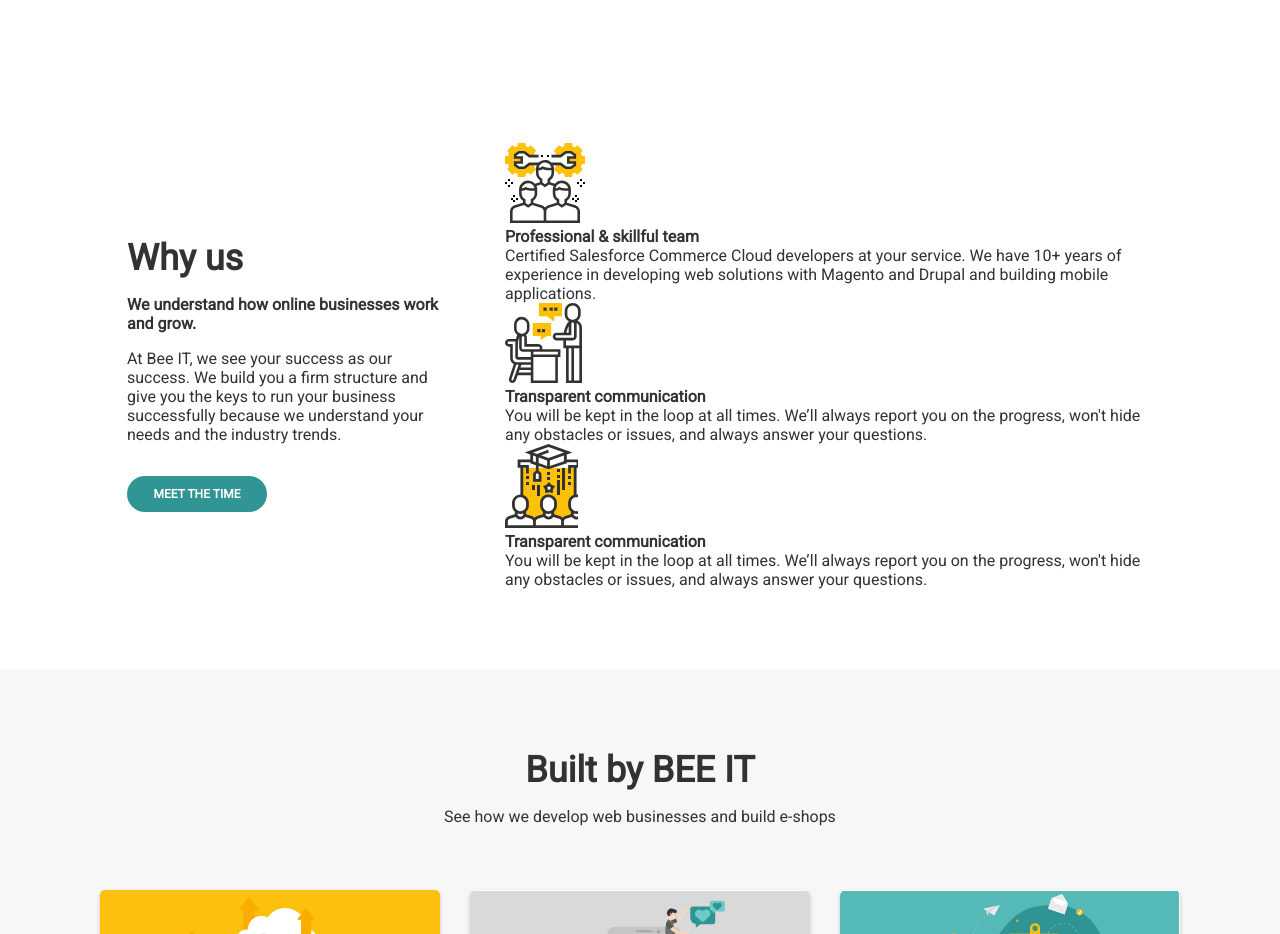
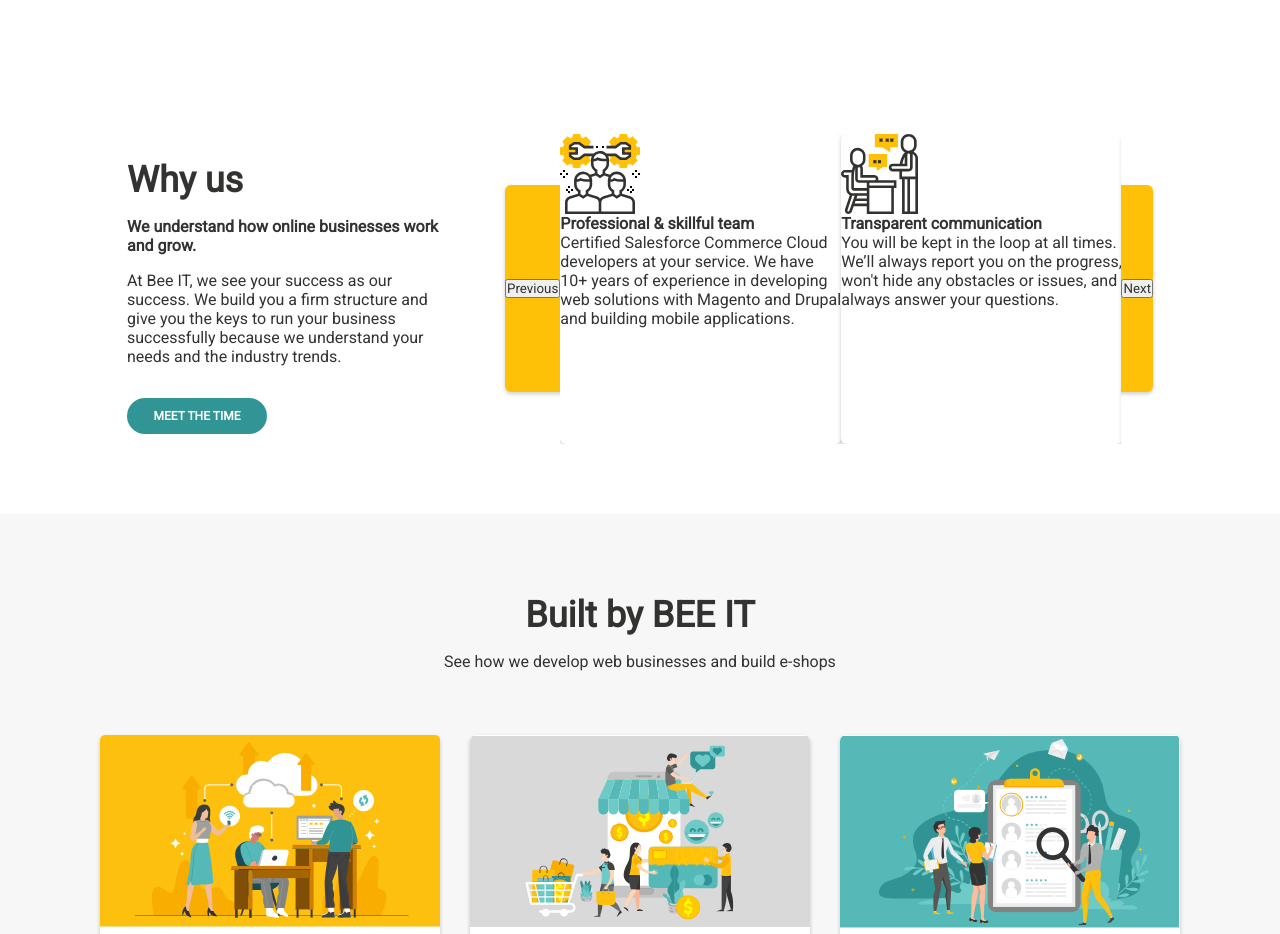
Before and after one commit to DijanaKosovac/Bee-IT-Website, a website: page index.html in a window 1280 px wide. Shown: the part 3580-4514 px from the top of the page. Drawn offline with nearby package versions, Linux system fonts and the light colour scheme.

Commit message:
Slider initialized

```diff
--- a/index.html
+++ b/index.html
@@ -6,7 +6,7 @@
     <meta name="viewport" content="width=device-width, initial-scale=1.0">
     <title>Bee IT</title>
     <link rel="stylesheet" href="./src/css/global.css">
-    <link rel="stylesheet" type="text/css" href="//cdn.jsdelivr.net/npm/slick-carousel@1.8.1/slick/slick.css"/>
+    <link rel="stylesheet" href="https://cdnjs.cloudflare.com/ajax/libs/slick-carousel/1.9.0/slick.min.css"/>
 </head>
 
 <body>
@@ -81,11 +81,11 @@
                     </div>
                 </div>
         </section>
-        </div>
+    </div>
 
     <section class="partnerships">
         <div class="container">
-        <div class="skew">
+          <div class="skew">
             <div class="partnership-content">
                 <div class="partnership-caption">
                     <h1>How we build partnerships</h1>
@@ -150,10 +150,14 @@
                         <h4>Transparent communication</h4>
                         <p>You will be kept in the loop at all times. We’ll always report you on the progress, won't hide any obstacles or issues, and always answer your questions.</p>
                     </div>
+                    <div class="slider_items">
+                        <img src="./src/images/team1.png" alt="team">
+                        <h4>Professional & skillful team</h4>
+                        <p>Certified Salesforce Commerce Cloud developers at your service. We have 10+ years of experience in developing web solutions with Magento and Drupal and building mobile applications.</p>
+                    </div>
             </div>
         </section>
     </div>
-
 
         <section class="blog">
             <div class="container">
@@ -202,7 +206,6 @@
             </div>
         </section>
 
-
     <section class="contact">
         <div class="container">
             <div class="contact-content">
@@ -213,8 +216,6 @@
             </div>
         </div>
        </section>
-
-
 
        <footer>
            <div class="container">
@@ -231,7 +232,9 @@
                </div>
            </div>
        </footer>
-       <script type="text/javascript" src="//cdn.jsdelivr.net/npm/slick-carousel@1.8.1/slick/slick.min.js"></script>
+       <script src="https://ajax.googleapis.com/ajax/libs/jquery/3.5.1/jquery.min.js"></script>
+       <script src=" https://cdnjs.cloudflare.com/ajax/libs/slick-carousel/1.9.0/slick.min.js"></script>
+       <script src="./src/js/main.js"></script>
 </body>
 
 </html>
--- /dev/null
+++ b/src/js/main.js
@@ -0,0 +1,5 @@
+$('.slider').slick({
+    infinite: false,
+    slidesToShow: 2,
+    slidesToScroll: 1
+});
--- a/src/scss/global.scss
+++ b/src/scss/global.scss
@@ -213,20 +213,19 @@
 
     .slider {
         width: 60%;
+        @include flex(center, center, nowrap);
+        height: 207px;
+        border-radius: 6px;
+        background: $yellow;
+        box-shadow: 0px 2px 4px rgba(0, 0, 0, 0.2);
 
-        .slider-bkg {
-            @include flex(center, center, nowrap);
-            width: 100%;
-            height: 207px;
+        .slider_items {
+            width: 310px;
+            height: 310px;
             border-radius: 6px;
-            background: #fec108;
+            background-color: $primary-white;
+            position: relative;
             box-shadow: 0px 2px 4px rgba(0, 0, 0, 0.2);
-
-            .slide {
-                width: 310px;
-                height: 310px;
-                border-radius: 6px;
-            }
         }
     }
 }
```
Also changed, not shown: src/css/global.css, src/images/next-arrow.png (renamed from src/images/arrow_right dark.png), src/images/prev-arrow.png (renamed from src/images/baseline-arrow_right_alt-24px-copy-3.png).
